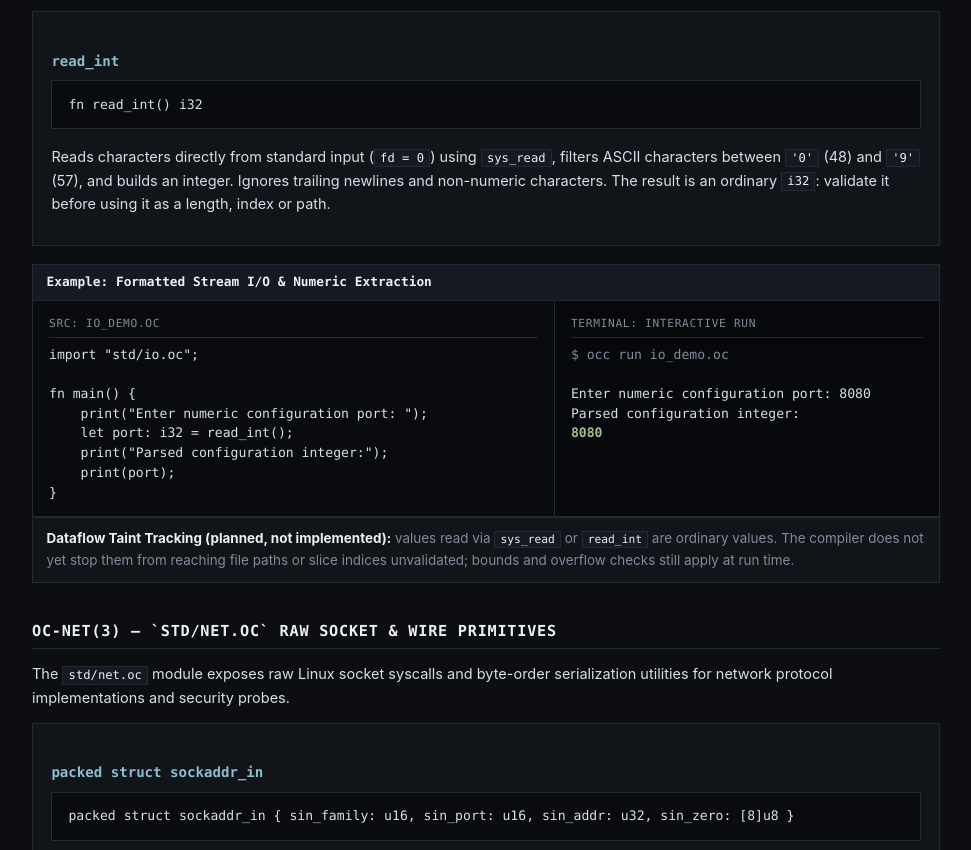
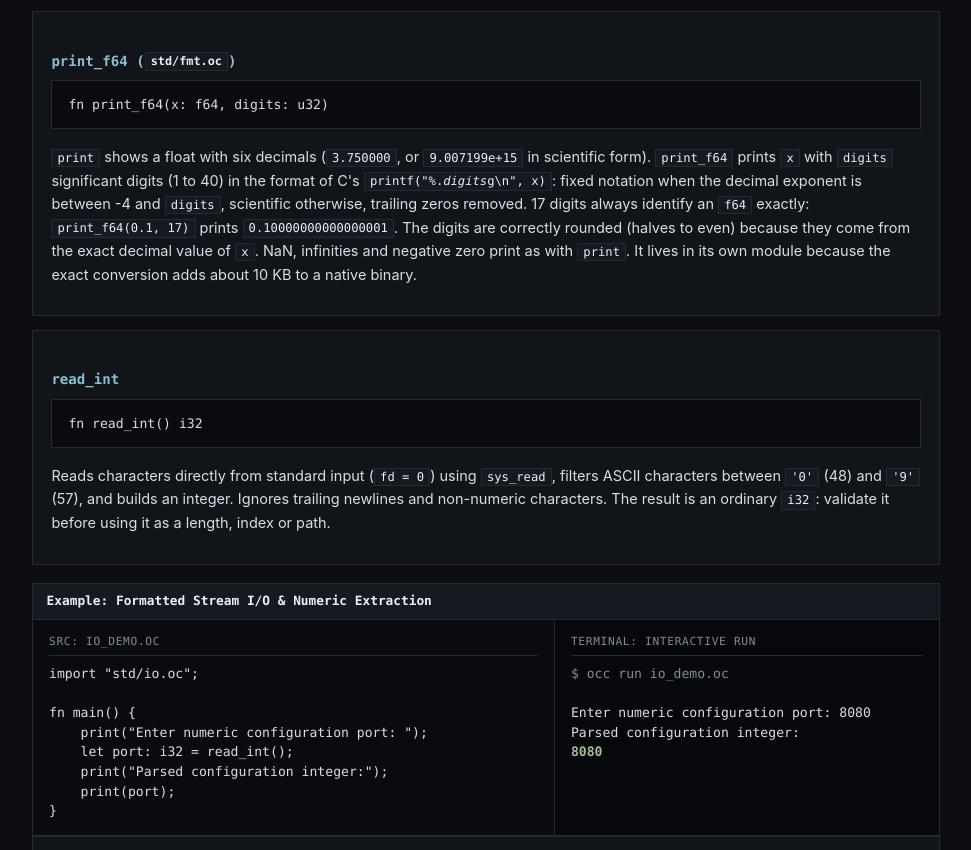
Before and after one commit to omerd2905/oC, a plain HTML site: page docs/stdlib.html in a window 1280 px wide. Shown: the part 8211-9061 px from the top of the page, without its empty margins (254-1225 px from the left). Drawn offline with Linux system fonts and the light colour scheme.

Commit message:
feat(std): print_f64(x, digits) for full-precision float output (issue #57)
New module std/fmt.oc with print_f64(x: f64, digits: u32): x with 1 to 40
significant digits in the format of C's printf("%.<digits>g\n"). 17 digits
always identify an f64 exactly:

    print(0.1);             // 0.100000
    print_f64(0.1, 17);     // 0.10000000000000001

The digits come from the exact decimal value of x (a double is a binary
fraction, so it has a finite expansion of at most 767 digits), computed with
32-bit-limb integer arithmetic, then rounded half to even. The output is
therefore correctly rounded and identical on both backends, with no C
library involved. NaN, infinities and negative zero print as with print.

print_f64 is a separate import rather than part of the formatter that every
float program gets: the exact conversion is about 10 KB of native code
(a native program that prints one float would grow from 9.3 KB to 19 KB).
Shortest round-trip output is not included; it would need a float parser
to verify against.

Tests: tests/parity/float_print.oc, 209 values and digit counts (edge
cases, subnormals, ties, random bit patterns). The expected text comes from
Python's % formatting and was cross-checked against glibc printf.

Fixes #57

```diff
--- a/docs/stdlib.html
+++ b/docs/stdlib.html
@@ -572,6 +572,14 @@ fn main() {
         </div>
 
         <div class="fn-box">
+          <h3>print_f64 (<code>std/fmt.oc</code>)</h3>
+          <div class="fn-sig">fn print_f64(x: f64, digits: u32)</div>
+          <p>
+            <code>print</code> shows a float with six decimals (<code>3.750000</code>, or <code>9.007199e+15</code> in scientific form). <code>print_f64</code> prints <code>x</code> with <code>digits</code> significant digits (1 to 40) in the format of C's <code>printf("%.<em>digits</em>g\n", x)</code>: fixed notation when the decimal exponent is between -4 and <code>digits</code>, scientific otherwise, trailing zeros removed. 17 digits always identify an <code>f64</code> exactly: <code>print_f64(0.1, 17)</code> prints <code>0.10000000000000001</code>. The digits are correctly rounded (halves to even) because they come from the exact decimal value of <code>x</code>. NaN, infinities and negative zero print as with <code>print</code>. It lives in its own module because the exact conversion adds about 10 KB to a native binary.
+          </p>
+        </div>
+
+        <div class="fn-box">
           <h3>read_int</h3>
           <div class="fn-sig">fn read_int() i32</div>
           <p>
```
Also changed, not shown: docs/syntax.html (+1 -1 lines), 4 other files.
